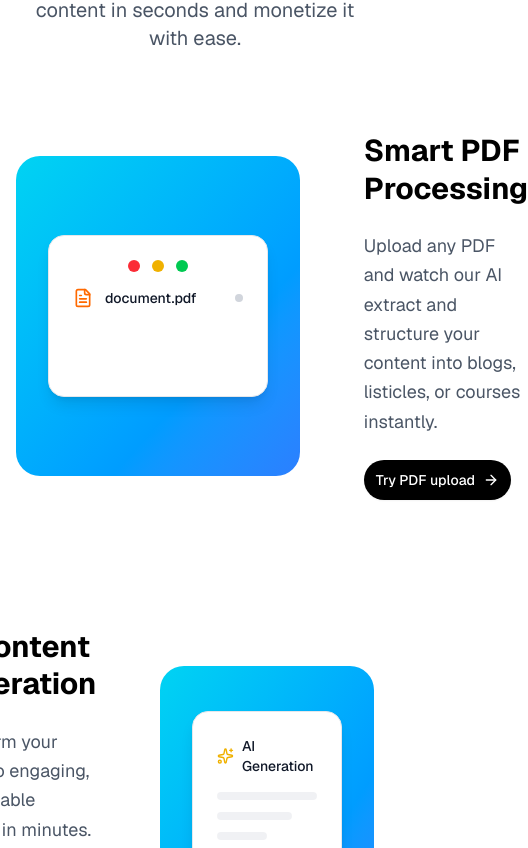
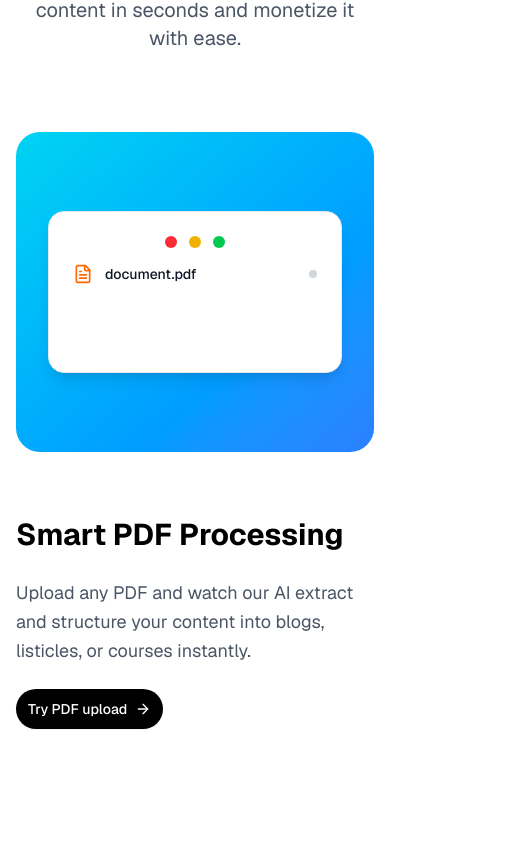
Before and after one commit to ijon007/forged, a Next.js app: page / in a window 390 px wide. Shown: the part 1036-1884 px from the top of the page, 528 px wide, since content can reach past the window. Built offline with nearby package versions, Linux system fonts and the light colour scheme.

Commit message:
small fixes

```diff
--- a/app/layout.tsx
+++ b/app/layout.tsx
@@ -64,7 +64,7 @@ export const metadata: Metadata = {
         canonical: 'https://tryforged.vercel.app',
     },
     icons: {
-        icon: '/forged.png',
+        icon: '/forged-icon.png',
         apple: '/forged-icon.png',
     },
 }
--- a/components/features.tsx
+++ b/components/features.tsx
@@ -197,7 +197,7 @@ export function Features() {
   }
 
   return (
-    <section id="features" className="relative bg-white py-24">
+    <section  className="relative bg-white py-24">
       <div className="container mx-auto px-4">
         {/* Header */}
         <div className="text-center mb-20">
@@ -213,10 +213,10 @@ export function Features() {
           {features.map((feature, index) => (
             <div
               key={feature.id}
-              className={`flex items-center gap-16 ${feature.reverse ? "flex-row-reverse" : ""} transition-transform duration-300`}
+              className={`flex flex-col lg:flex-row items-center gap-16 ${feature.reverse ? "lg:flex-row-reverse" : ""} transition-transform duration-300`}
             >
               {/* Visual */}
-              <div className="flex-1">
+              <div className="flex-1 w-full ">
                 <VisualDemo type={feature.visual} />
               </div>
               {/* Content */}
```
